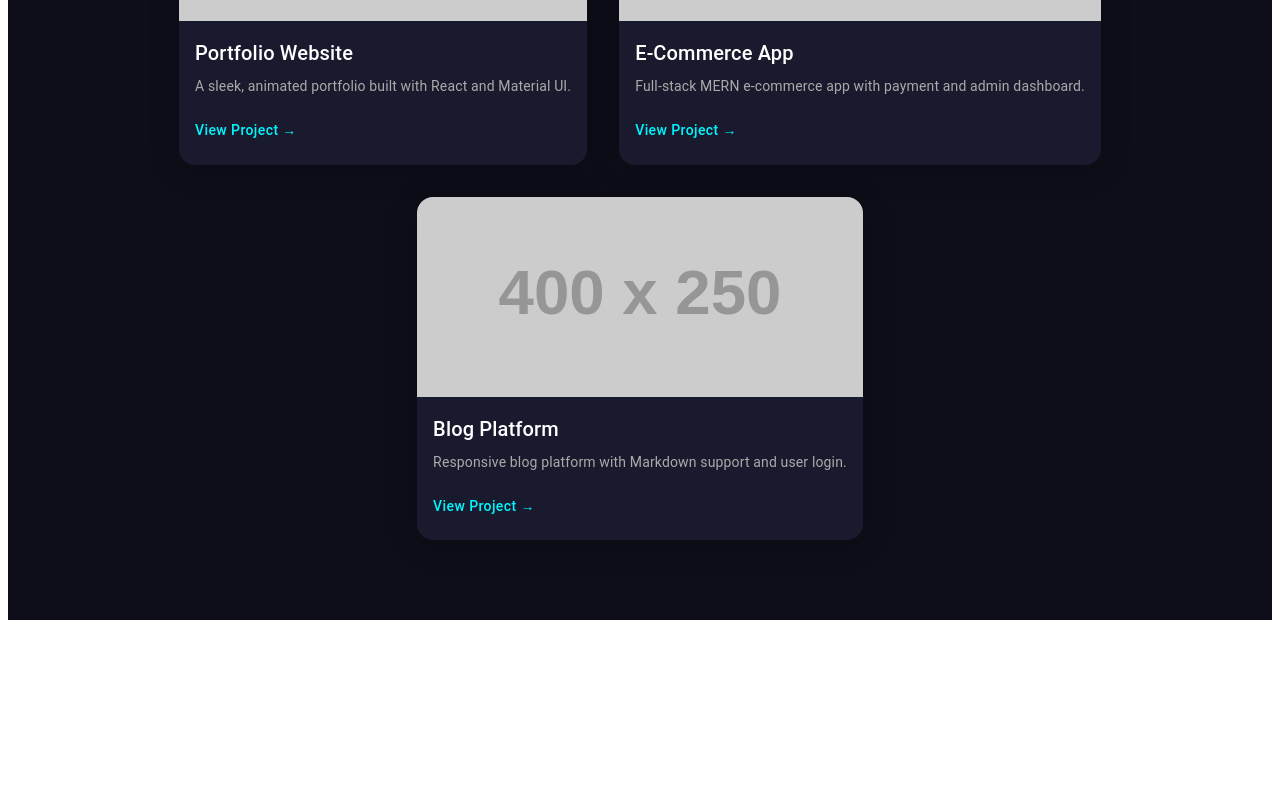
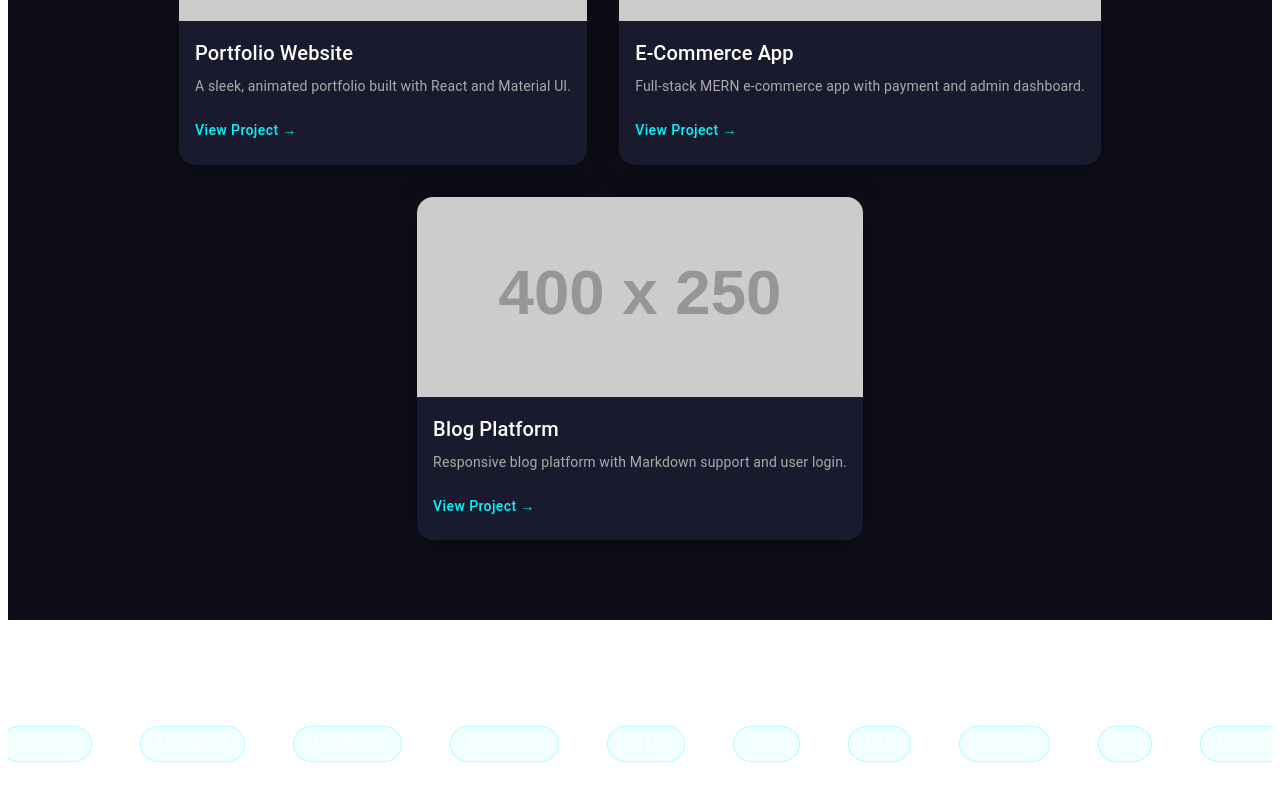
Before and after one commit to EminPetlaca/portfolio, a React (Vite) app in the folder frontend/: page / in a window 1280 px wide. Shown: the part 1158-1958 px from the top of the page. Before the commit the page ends 1786 px from the top, so only its background shows below. Built offline with nearby package versions, Linux system fonts and the light colour scheme.

Commit message:
Technologies used added

```diff
--- a/frontend/package.json
+++ b/frontend/package.json
@@ -20,6 +20,7 @@
     "react": "^19.1.0",
     "react-animated-cursor": "^2.11.2",
     "react-dom": "^19.1.0",
+    "react-fast-marquee": "^1.6.5",
     "react-hover-animation": "^2.1.1",
     "react-router-dom": "^7.6.2",
     "react-simple-typewriter": "^5.0.1",
--- /dev/null
+++ b/frontend/src/components/Technologies.jsx
@@ -0,0 +1,57 @@
+import React from "react";
+import Marquee from "react-fast-marquee";
+import { Box, Typography } from "@mui/material";
+
+const technologies = [
+  "React", "Node.js", "Express", "MongoDB", "JavaScript", "TypeScript",
+  "HTML", "CSS", "MUI", "Tailwind", "Git", "Firebase", "Vite", "Next.js"
+];
+
+export default function Technologies() {
+  return (
+    <Box
+      sx={{
+        py: 6,
+        borderTop: "2px solid #ffffff22",
+        borderBottom: "2px solid #ffffff22",
+        backgroundColor: "transparent",
+        color: "white",
+        fontFamily: '"Poppins", sans-serif',
+      }}
+    >
+      <Typography
+        variant="h5"
+        sx={{
+          textAlign: "center",
+          mb: 3,
+          fontWeight: 600,
+          letterSpacing: 1,
+        }}
+      >
+        Technologies I Use
+      </Typography>
+
+      <Marquee gradient={false} speed={50}>
+        {technologies.map((tech, index) => (
+          <Box
+            key={index}
+            sx={{
+              display: "inline-block",
+              mx: 3,
+              px: 2,
+              py: 1,
+              border: "1px solid #00f6ff44",
+              borderRadius: "999px",
+              backgroundColor: "rgba(0, 255, 255, 0.05)",
+              fontSize: "1rem",
+              fontWeight: 500,
+              whiteSpace: "nowrap",
+            }}
+          >
+            {tech}
+          </Box>
+        ))}
+      </Marquee>
+    </Box>
+  );
+}
--- a/frontend/src/pages/Home.jsx
+++ b/frontend/src/pages/Home.jsx
@@ -4,6 +4,7 @@ import { Typewriter } from "react-simple-typewriter";
 import Navbar from "../components/NavBar";
 import ProjectSection from "../components/ProjectSection";
 import "../index.css"; // Ensure gradientShift is defined here
+import Technologies from "../components/Technologies";
 
 export default function Home() {
   const canvasRef = useRef(null);
@@ -224,6 +225,7 @@ export default function Home() {
       <div id="projects">
         <ProjectSection />
       </div>
+      <Technologies/>
     </>
   );
 }
```
Also changed, not shown: frontend/src/components/About.jsx (added), 1 other file (tests, documents, lock files or other folders).
